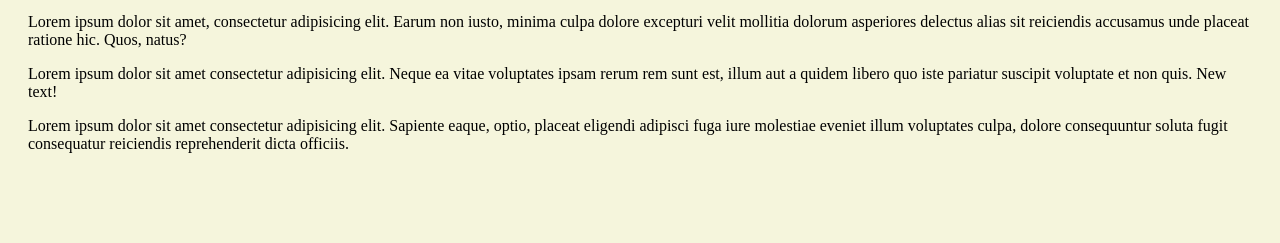
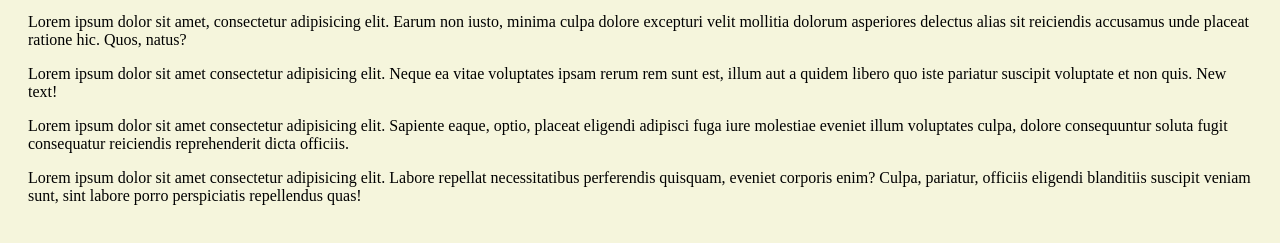
Before and after one commit to ace666rebel/git_test, a plain HTML site: page index.html in a window 1280 px wide. Shown: the part 129-372 px from the top of the page. Drawn offline with Linux system fonts and the light colour scheme.

Commit message:
Еще один абзац

```diff
--- a/index.html
+++ b/index.html
@@ -13,5 +13,6 @@
     <p>Lorem ipsum dolor sit amet, consectetur adipisicing elit. Earum non iusto, minima culpa dolore excepturi velit mollitia dolorum asperiores delectus alias sit reiciendis accusamus unde placeat ratione hic. Quos, natus?</p>
     <P>Lorem ipsum dolor sit amet consectetur adipisicing elit. Neque ea vitae voluptates ipsam rerum rem sunt est, illum aut a quidem libero quo iste pariatur suscipit voluptate et non quis. New text!</P>
     <p>Lorem ipsum dolor sit amet consectetur adipisicing elit. Sapiente eaque, optio, placeat eligendi adipisci fuga iure molestiae eveniet illum voluptates culpa, dolore consequuntur soluta fugit consequatur reiciendis reprehenderit dicta officiis.</p>
+    <p>Lorem ipsum dolor sit amet consectetur adipisicing elit. Labore repellat necessitatibus perferendis quisquam, eveniet corporis enim? Culpa, pariatur, officiis eligendi blanditiis suscipit veniam sunt, sint labore porro perspiciatis repellendus quas!</p>
 </body>
 </html>
```
